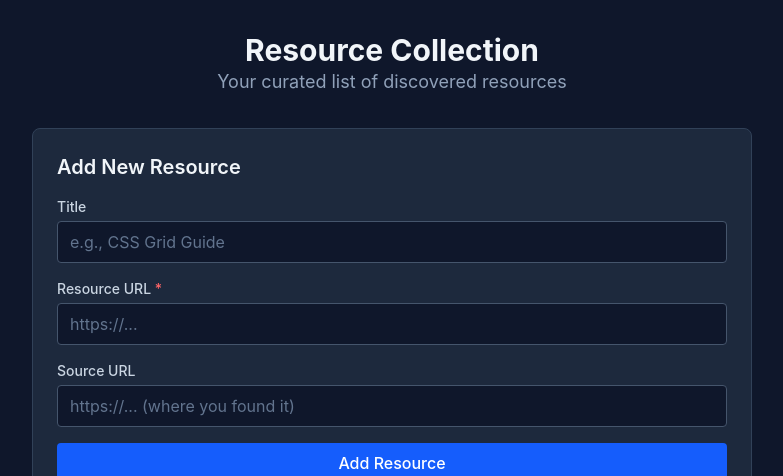
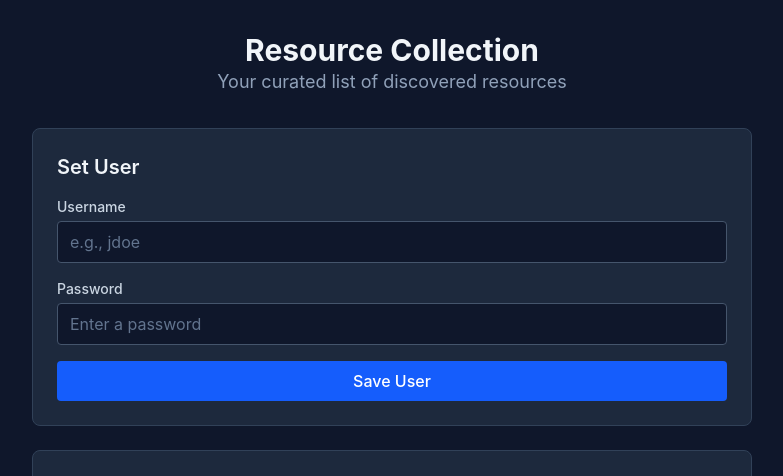
Before and after one commit to Theacebutler/LinkIng, a React (Vite) app in the folder frontend/: page / in a window 1280 px wide. Shown: the top 476 px of the page, without its empty margins (248-1031 px from the left). Built offline with nearby package versions, Linux system fonts and the light colour scheme; no server answers.

Commit message:
ADD create user form

```diff
--- a/frontend/src/App.tsx
+++ b/frontend/src/App.tsx
@@ -2,6 +2,7 @@ import { useResources } from './hooks/useResources';
 import { Header } from './components/Header';
 import { AddResourceForm } from './components/AddResourceForm';
 import { ResourceList } from './components/ResourceList';
+import AddUser from './components/AddUser';
 
 function App() {
   const { resources, loading, addResource, deleteResource } = useResources();
@@ -13,6 +14,7 @@ function App() {
   return (
     <>
       <Header />
+      <AddUser />
       <main>
         <AddResourceForm onSubmit={handleAddResource} />
         <ResourceList
--- a/frontend/src/components/AddResourceForm.tsx
+++ b/frontend/src/components/AddResourceForm.tsx
@@ -1,4 +1,5 @@
 import { useState, type FormEvent } from 'react';
+import Cookies from 'js-cookie';
 import type { ResourceFormData } from '../types/resource';
 
 interface AddResourceFormProps {
@@ -10,6 +11,7 @@ export function AddResourceForm({ onSubmit }: AddResourceFormProps) {
     title: '',
     resourceUrl: '',
     sourceUrl: '',
+    owner: '',
   });
   const [errors, setErrors] = useState<Partial<ResourceFormData>>({});
   const [isSubmitting, setIsSubmitting] = useState(false);
@@ -53,7 +55,8 @@ export function AddResourceForm({ onSubmit }: AddResourceFormProps) {
     setIsSubmitting(false);
 
     if (success) {
-      setFormData({ title: '', resourceUrl: '', sourceUrl: '' });
+      const name = Cookies.get('name') || ''
+      setFormData({ title: '', resourceUrl: '', sourceUrl: '', owner: name });
       setSuccess(true);
       setTimeout(() => setSuccess(false), 1000);
     }
--- /dev/null
+++ b/frontend/src/components/AddUser.tsx
@@ -0,0 +1,107 @@
+import { useState, type FormEvent } from 'react';
+import Cookies from 'js-cookie';
+
+export default function AddUser() {
+  const [username, setUsername] = useState('');
+  const [password, setPassword] = useState('');
+  const [errors, setErrors] = useState<{ username?: string; password?: string }>({});
+  const [isSubmitting, setIsSubmitting] = useState(false);
+  const [success, setSuccess] = useState(false);
+
+  const validate = (): boolean => {
+    const newErrors: { username?: string; password?: string } = {};
+
+    if (!username.trim()) {
+      newErrors.username = 'Username is required';
+    }
+
+    if (!password.trim()) {
+      newErrors.password = 'Password is required';
+    }
+
+    setErrors(newErrors);
+    return Object.keys(newErrors).length === 0;
+  };
+
+  const handleSubmit = async (e: FormEvent) => {
+    e.preventDefault();
+    setSuccess(false);
+
+    if (!validate()) return;
+
+    setIsSubmitting(true);
+    Cookies.set('name', username.trim(), { expires: 7 });
+    setIsSubmitting(false);
+
+    setUsername('');
+    setPassword('');
+    setSuccess(true);
+    setTimeout(() => setSuccess(false), 2000);
+  };
+
+  const handleChange = (
+    field: 'username' | 'password',
+    value: string
+  ) => {
+    if (field === 'username') setUsername(value);
+    if (field === 'password') setPassword(value);
+    if (errors[field]) {
+      setErrors((prev) => ({ ...prev, [field]: undefined }));
+    }
+  };
+
+  return (
+    <section className="bg-slate-800 border border-slate-700 rounded-lg p-6 mb-6">
+      <h2 className="text-xl font-semibold text-slate-100 mb-4">Set User</h2>
+      <form onSubmit={handleSubmit} className="flex flex-col gap-4" noValidate>
+        <div className="flex flex-col gap-1">
+          <label htmlFor="username" className="text-sm font-medium text-slate-300">
+            Username
+          </label>
+          <input
+            type="text"
+            id="username"
+            value={username}
+            onChange={(e) => handleChange('username', e.target.value)}
+            placeholder="e.g., jdoe"
+            className={`px-3 py-2 border rounded text-base bg-slate-900 text-slate-100 placeholder-slate-500 transition-colors focus:outline-none focus:ring-2 focus:ring-blue-500/10 ${errors.username ? 'border-red-400 focus:border-red-400' : 'border-slate-600 focus:border-blue-400'}`}
+          />
+          {errors.username && (
+            <span className="text-sm text-red-400">{errors.username}</span>
+          )}
+        </div>
+
+        <div className="flex flex-col gap-1">
+          <label htmlFor="password" className="text-sm font-medium text-slate-300">
+            Password
+          </label>
+          <input
+            type="password"
+            id="password"
+            value={password}
+            onChange={(e) => handleChange('password', e.target.value)}
+            placeholder="Enter a password"
+            className={`px-3 py-2 border rounded text-base bg-slate-900 text-slate-100 placeholder-slate-500 transition-colors focus:outline-none focus:ring-2 focus:ring-blue-500/10 ${errors.password ? 'border-red-400 focus:border-red-400' : 'border-slate-600 focus:border-blue-400'}`}
+          />
+          {errors.password && (
+            <span className="text-sm text-red-400">{errors.password}</span>
+          )}
+        </div>
+
+        <button
+          type="submit"
+          disabled={isSubmitting}
+          className="px-4 py-2 bg-blue-600 text-white rounded font-medium transition-colors hover:bg-blue-500 disabled:opacity-60 disabled:cursor-not-allowed w-full"
+        >
+          {isSubmitting ? 'Saving...' : 'Save User'}
+        </button>
+
+        {success && (
+          <p className="text-sm text-emerald-400 text-center py-2 bg-emerald-900/30 rounded">
+            User saved successfully!
+          </p>
+        )}
+      </form>
+    </section>
+  );
+}
--- a/frontend/src/components/ResourceImage.tsx
+++ b/frontend/src/components/ResourceImage.tsx
@@ -1,7 +1,7 @@
 import { useState, useEffect, useRef } from "react";
 import type { Resource } from "../types/resource";
 
-const API_BASE = import.meta.env.VITE_API_URL as string;
+const VITE_API_URL = import.meta.env.VITE_API_URL;
 
 export default function ResoueceImage({ resource }: { resource: Resource }) {
   const [imageUrl, setImageUrl] = useState('');
@@ -10,11 +10,11 @@ export default function ResoueceImage({ resource }: { resource: Resource }) {
 
   async function pollingImage() {
     if (!resource.id) return
-    const data = await fetch(`${API_BASE}/resources/screenshots/${resource.id}`)
+    const data = await fetch(`${VITE_API_URL}/resources/screenshots/${resource.id}`)
     switch (data.status) {
       case 200:
         setLoaded(true);
-        setImageUrl(`${API_BASE}/resources/screenshots/${resource.id}`);
+        setImageUrl(`${VITE_API_URL}/resources/screenshots/${resource.id}`);
         break;
       case 404:
         setImageUrl('');
--- a/frontend/src/hooks/useResources.ts
+++ b/frontend/src/hooks/useResources.ts
@@ -1,4 +1,5 @@
 import { useState, useEffect } from 'react';
+import Cookies from 'js-cookie';
 import type { Resource } from '../types/resource';
 
 const API_BASE = import.meta.env.VITE_API_URL || 'http://localhost:3000/api';
@@ -11,7 +12,7 @@ export function useResources() {
   const fetchResources = async () => {
     try {
       setLoading(true);
-      const name = "avi"; // TODO: GET NAME FROM COOKIE OR LOCAL STORAGE
+      const name = Cookies.get('name') || ''
       const response = await fetch(`${API_BASE}/${name}/resources`);
       if (!response.ok) throw new Error('Failed to fetch resources');
       const data = await response.json();
@@ -26,8 +27,8 @@ export function useResources() {
 
   const addResource = async (resource: Omit<Resource, 'id' | 'createdAt'>) => {
     try {
-      resource = { ...resource, owner: 'avi' }; // TODO: GET NAME FROM COOKIE OR LOCAL STORAGE
-      console.log(resource);
+      resource = { ...resource, owner: Cookies.get('name') || '' }
+      // console.log(resource);
 
       const response = await fetch(`${API_BASE}/${resource.owner}/resources`, {
         method: 'POST',
@@ -46,7 +47,7 @@ export function useResources() {
 
   const deleteResource = async (id: string) => {
     try {
-      const name = "avi"; // TODO: GET NAME FROM COOKIE OR LOCAL STORAGE
+      const name = Cookies.get('name') || ''
       const response = await fetch(`${API_BASE}/${name}/resources/${id}`, {
         method: 'DELETE',
       });
--- a/frontend/src/types/resource.ts
+++ b/frontend/src/types/resource.ts
@@ -12,4 +12,5 @@ export interface ResourceFormData {
   title: string;
   resourceUrl: string;
   sourceUrl: string;
+  owner: string;
 }
```
